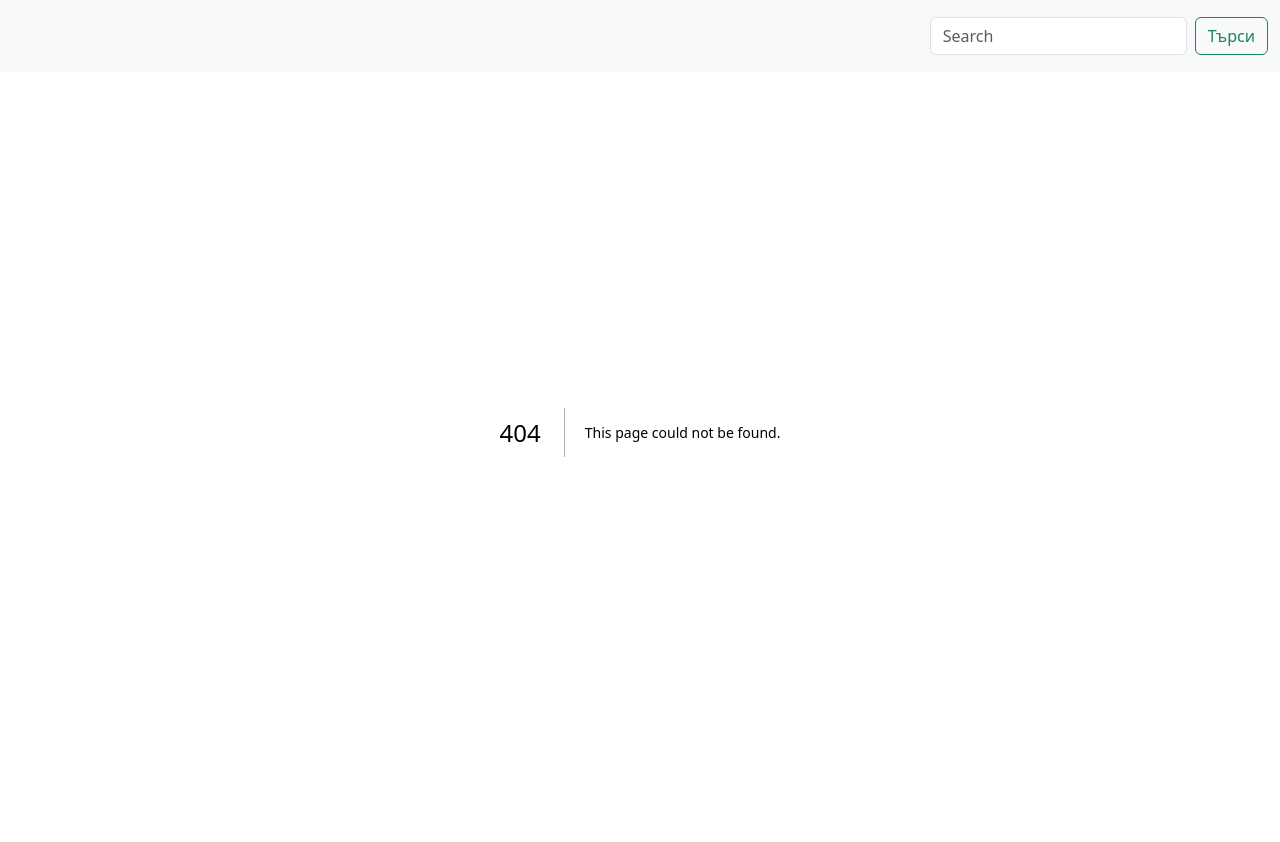
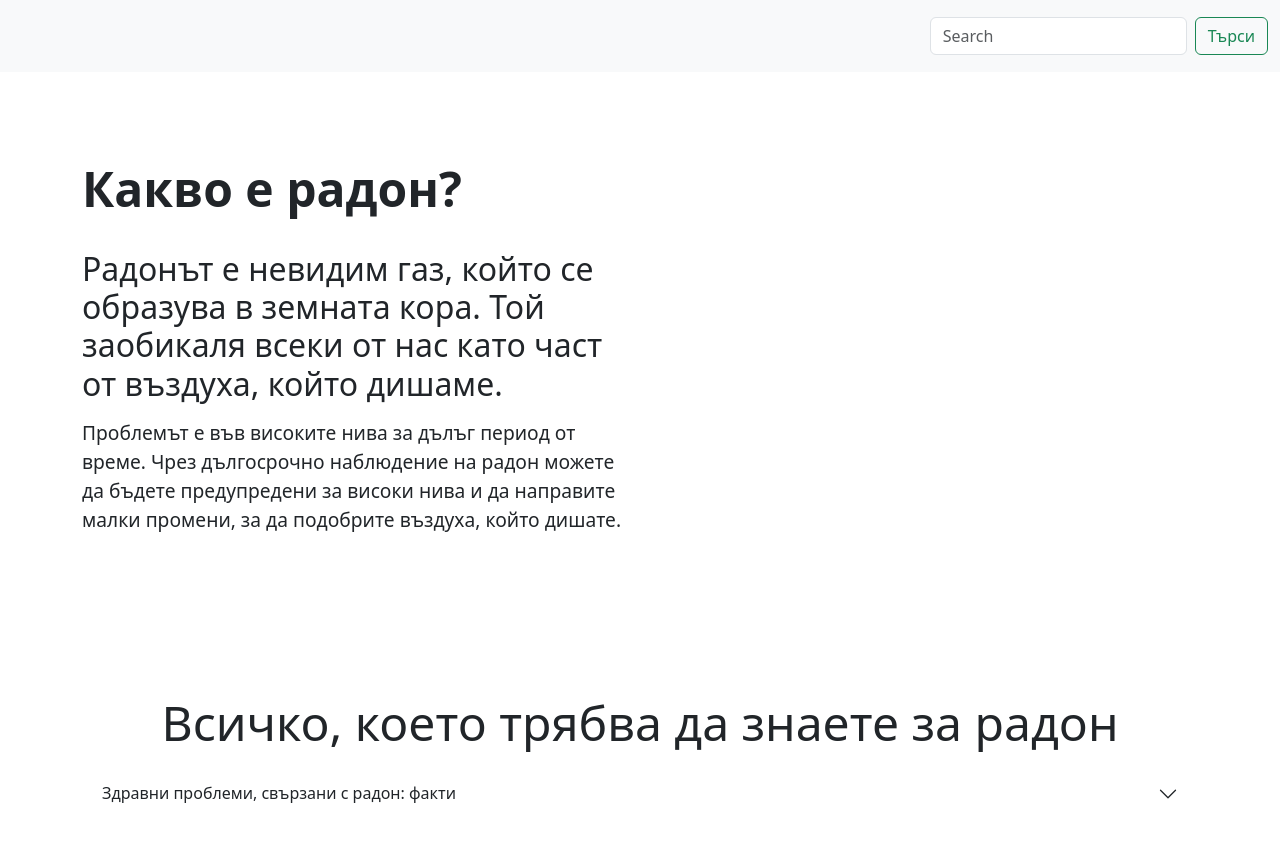
Before and after one commit to Angel04172002/Radon-Website, a Next.js app: page /what-is-radon in a window 1280 px wide. Before the commit this address had no page. Shown: the top 842 px of the page. Built offline with nearby package versions, Linux system fonts and the light colour scheme.

Commit message:
Add what is radon page

```diff
--- /dev/null
+++ b/app/what-is-radon/WhatIsRadon.css
@@ -0,0 +1,4 @@
+.inner-container1 {
+    margin-bottom: 9em;
+    margin-top: 8em;
+}
--- /dev/null
+++ b/app/what-is-radon/page.jsx
@@ -0,0 +1,85 @@
+import '../../public/info-page.css';
+import './WhatIsRadon.css';
+import RadonAccordionItemOne from './radon-accordion-item-one/RadonAccordionItemOne';
+
+import Accordion from '../ui/Accordion/Accordion';
+
+
+
+const accordionItems = [
+
+    {
+        _id: '1',
+        title: 'Здравни проблеми, свързани с радон: факти',
+        content: <RadonAccordionItemOne/>,
+        renderTimes: 'One'
+    },
+    // {
+    //     _id: '2',
+    //     title: 'Откъде идва радонът?',
+    //     content: 'Скалите и почвата под домовете ни съдържат следи от уран. С течение на времето уранът се разгражда и образува други елементи. Това се нарича радиоактивно разпадане. Радонът е един от елементите във веригата на разпадане на урана. При разпадането на радон газът излъчва радиация под формата на алфа частици. Тази радиоактивна частица е съставена от два протона и два неутрона.',
+    //     renderTimes: 'Two'
+    // },
+    // {
+    //     _id: '3',
+    //     title: 'Радон, радиоактивност и ДНК',
+    //     content: 'Радоновите потомци могат да се прикрепят към прах и други частици и да бъдат вдишани в белите дробове. При разграждането на радон и неговите потомци във въздуха те излъчват радиация, която може да увреди ДНК в клетките на организма, пише cancer.org.',
+    //     renderTimes: 'Three'
+    // },
+    // {
+    //     _id: '4',
+    //     title: 'Радон в дома ми',
+    //     content: 'Съвременните сгради често са добре изолирани, за да се намалят разходите за енергия. Малкият въздушен поток обаче може да позволи на радона да се натрупа до високи нива и да предизвика дългосрочно облъчване. Вентилацията, която може да бъде толкова проста, колкото отварянето на прозореца, често е решение за поддържане на безопасни нива на радон. Чрез дългосрочно наблюдение можете да разберете кога нивата започват да се повишават и да действате по подходящ начин.',
+    //     renderTimes: 'Four'
+    // },
+    // {
+    //     _id: '5',
+    //     title: 'Radonmap.com',
+    //     content: 'Radonmap.com използва сензори на Airthings от цял свят, за да показва нивата на радон в реално време, разбити по местоположение и анонимизирани. Вижте приблизителните изчисления на годишния и месечния риск в тази лесна за използване интерактивна карта! Съседът ви може да има различни нива на радон от вас, затова е важно да наблюдавате собствения си дом.',
+    //     renderTimes: 'Five'
+    // },
+    // {
+    //     _id: '6',
+    //     title: 'Кой е чувствителен към радон?',
+    //     content: '',
+    //     renderTimes: 'Six'
+    // },
+    // {
+    //     _id: '7',
+    //     title: 'Защо се променят нивата на радон?',
+    //     content: 'Нивата на радон се променят с течение на времето. Ето защо е толкова важно да измервате непрекъснато, за да сте сигурни, че нивата ви остават ниски.',
+    //     renderTimes: 'Seven'
+    // }
+];
+
+
+export default function WhatIsRadon() {
+
+
+    return (
+
+        <div className='container mt-5'>
+
+            <div className='main-container row inner-container1'>
+
+                <div className='col-md-6'>
+                    <h1 className='display-4 main-title-page'>Какво е радон?</h1>
+                    <p className="display-6 paragraph-page">Радонът е невидим газ, който се образува в земната кора. Той заобикаля всеки от нас като част от въздуха, който дишаме.</p>
+                    <p className="display-8 paragraph-page2">Проблемът е във високите нива за дълъг период от време. Чрез дългосрочно наблюдение на радон можете да бъдете предупредени за високи нива и да направите малки промени, за да подобрите въздуха, който дишате.</p>
+                </div>
+
+            </div>
+
+
+            <div className="row inner-container2">
+
+                <p className="display-5">Всичко, което трябва да знаете за радон</p>
+
+                <Accordion accordionItems={accordionItems} />
+
+            </div>
+        </div>
+
+    )
+
+}
```
